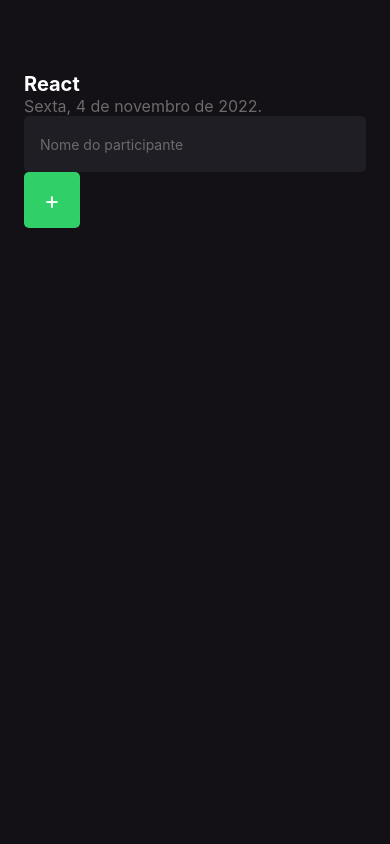
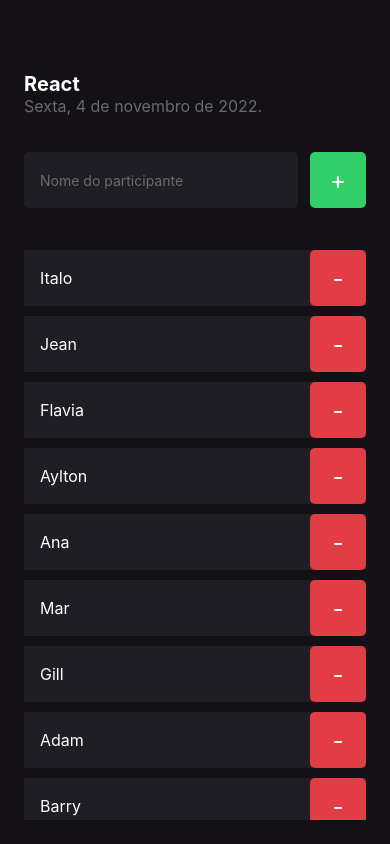
Before and after one commit to itl7git/imhere, a React Native app: screen / in a window 390 px wide. Built offline with nearby package versions, Linux system fonts and the light colour scheme.

Commit message:
Adiona a FlatList na listagem dos participantes na Home

```diff
--- a/src/screens/Home/index.tsx
+++ b/src/screens/Home/index.tsx
@@ -1,10 +1,17 @@
-import { Text, View, TextInput, TouchableOpacity } from "react-native";
+import { Text, View, TextInput, TouchableOpacity, FlatList } from "react-native";
 import { styles } from './styles';
 
+import { Participant } from "../../components/Participant";
 
 export function Home() {
+  const participants = ['Italo', 'Jean', 'Flavia', 'Aylton', 'Ana', 'Mar', 'Gill', 'Adam', 'Barry', 'Chris'];
+
   function handleParticipantAdd() {
-    console.log("handleParticipantAdd");
+    console.log("Estou adicionando um participante");
+  }
+
+  function handleParticipantRemove(name: string) {
+    console.log(`Estou removendo um participante ${name}`);
   }
 
   return (
@@ -17,6 +24,7 @@
         Sexta, 4 de novembro de 2022.
       </Text>
 
+      <View style={styles.form}>
         <TextInput
           style={styles.input}
           placeholder="Nome do participante"
@@ -29,5 +37,24 @@
           </Text>
         </TouchableOpacity>
       </View>
+
+      <FlatList
+        keyExtractor={item => item}
+        data={participants}
+        renderItem={({ item }) => (
+          <Participant
+            key={item}
+            name={item}
+            onRemove={() => handleParticipantRemove(item)}
+          />
+        )}
+        showsVerticalScrollIndicator={false}
+        ListEmptyComponent={() => (
+          <Text style={styles.listEmptyText}>
+            Ninguem chegou no evento ainda? Adicione participantes na sua lista de presença.
+          </Text>
+        )}
+      />
+    </View>
   )
 }
--- a/src/screens/Home/styles.ts
+++ b/src/screens/Home/styles.ts
@@ -18,11 +18,13 @@
     fontSize: 16
   },
   input: {
+    flex: 1,
     height: 56,
     backgroundColor: '#1F1E25',
     borderRadius: 5,
     color: '#FFF',
     padding: 16,
+    marginRight: 12,
   },
   button: {
     width: 56,
@@ -35,6 +37,17 @@
   buttonText: {
     color: '#FFF',
     fontSize: 24,
+  },
+  form: {
+    width: '100%',
+    flexDirection: 'row',
+    marginTop: 36,
+    marginBottom: 42,
+  },
+  listEmptyText: {
+    color: '#FFF',
+    fontSize: 16,
+    textAlign: 'center',
   }
 
 });
```
Lines whose indentation alone changed are shown as unchanged.
